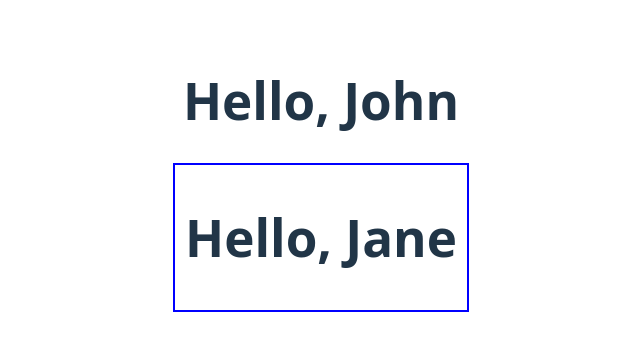
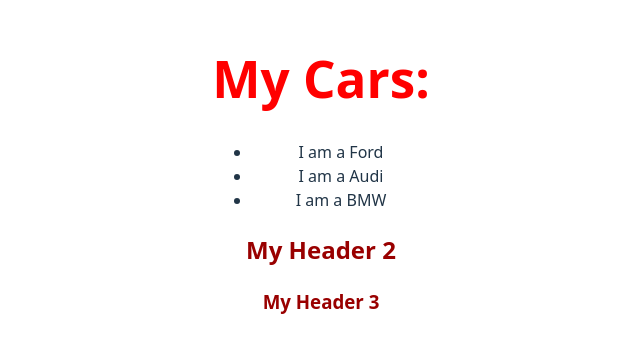
Before and after one commit to Ebubekir42/ReactTutorial, a React (Vite) app: page /customer in a window 1280 px wide. Shown: the part 225-578 px from the top of the page, without its empty margins (319-959 px from the left). Built offline with nearby package versions, Linux system fonts and the light colour scheme.

Commit message:
React Sass

```diff
--- a/src/MyCar.jsx
+++ b/src/MyCar.jsx
@@ -1,4 +1,5 @@
 import { useEffect, useState } from "react";
+import "./MyStyle.scss";
 
 const MyCar = () => {
     const cars = [
--- /dev/null
+++ b/src/MyStyle.scss
@@ -0,0 +1,16 @@
+@use 'sass:color';
+$myColor: red;
+
+h1 {
+    color: $myColor;
+}
+
+h2 {
+    color: color.adjust($myColor, $lightness: -20%);
+    ;
+}
+
+h3 {
+    color: color.adjust($myColor, $lightness: -20%);
+    ;
+}
--- a/src/main.jsx
+++ b/src/main.jsx
@@ -285,9 +285,14 @@
   //   </Routes>
   // </BrowserRouter>
   // <App4 />
+  // <>
+  //   <Greeting3 name={"John"} />
+  //   <GreetingWithBorder name={"Jane"} />
+  // </>
   <>
-    <Greeting3 name={"John"} />
-    <GreetingWithBorder name={"Jane"} />
+    <MyCar />
+    <h2>My Header 2</h2>
+    <h3>My Header 3</h3>
   </>
   // <StrictMode>
   //   <App />
```
